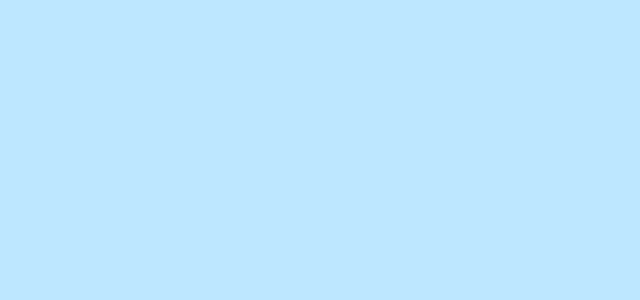
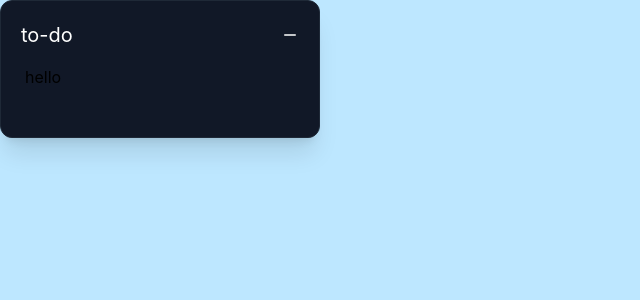
Before and after one commit to michvong/ghibli-pod, a React (Create React App) app: page /to-do in a window 1280 px wide. Before the commit this address had no page. Shown: the top 300 px of the page, without its empty margins (0-640 px from the left). Built offline with nearby package versions, Linux system fonts and the light colour scheme.

Commit message:
Add temporary route for to-do

```diff
--- a/src/App.js
+++ b/src/App.js
@@ -1,23 +1,16 @@
 import './App.css';
-import React from "react";
-import {
-  BrowserRouter,
-  Routes,
-  Route,
-} from "react-router-dom";
+import React from 'react';
+import { BrowserRouter, Routes, Route } from 'react-router-dom';
 
-import Timer from './components/timer/Timer';
-import EnvironmentList from './components/environment/EnvironmentList';
-import VideoPlayer from './components/environment/VideoPlayer';
+import Main from './pages/Main';
+import ToDoList from './components/todo/ToDoList';
 
 function App() {
   return (
     <BrowserRouter>
       <Routes>
-        {/* <Route path="/main"></Route> */}
-        <Route path="timer" element={<Timer />}></Route>
-        <Route path="environments" element={<EnvironmentList />}></Route>
-        <Route path="video-player" element={<VideoPlayer />}></Route>
+        <Route path="main" element={<Main />}></Route>
+        <Route path="to-do" element={<ToDoList />}></Route>
       </Routes>
     </BrowserRouter>
   );
--- /dev/null
+++ b/src/components/todo/ToDoList.js
@@ -0,0 +1,40 @@
+import React, { useEffect, useState } from 'react';
+
+export default function ToDoList({ handleToDoClick }) {
+  const onMinimize = () => {
+    handleToDoClick();
+  };
+
+  return (
+    <div class>
+      <div class="block relative px-5 py-5 bg-gray-900 border border-gray-800 shadow-xl rounded-xl max-w-xs">
+        <div class="flex justify-between">
+          <div class="flex justify-start">
+            <h3 class="text-xl text-white">to-do</h3>
+          </div>
+
+          <button onClick={onMinimize}>
+            <svg
+              xmlns="http://www.w3.org/2000/svg"
+              class="hover:stroke-gray-400 active:stroke-gray-700"
+              width="18"
+              height="18"
+              viewBox="0 0 24 24"
+              fill="none"
+              stroke="#ffffff"
+              stroke-width="2"
+              stroke-linecap="round"
+              stroke-linejoin="round"
+            >
+              <line x1="5" y1="12" x2="19" y2="12"></line>
+            </svg>
+          </button>
+        </div>
+
+        <div class="flex flex-col px-1 mb-4 hover:scrollbar-thin scrollbar-thumb-gray-700 scrollbar-thumb-rounded-md scrollbar-track-rounded-full overflow-y-scroll overflow-hidden">
+          <div class="flex space-x-6 mt-4 w-25 pb-3">hello</div>
+        </div>
+      </div>
+    </div>
+  );
+}
```
